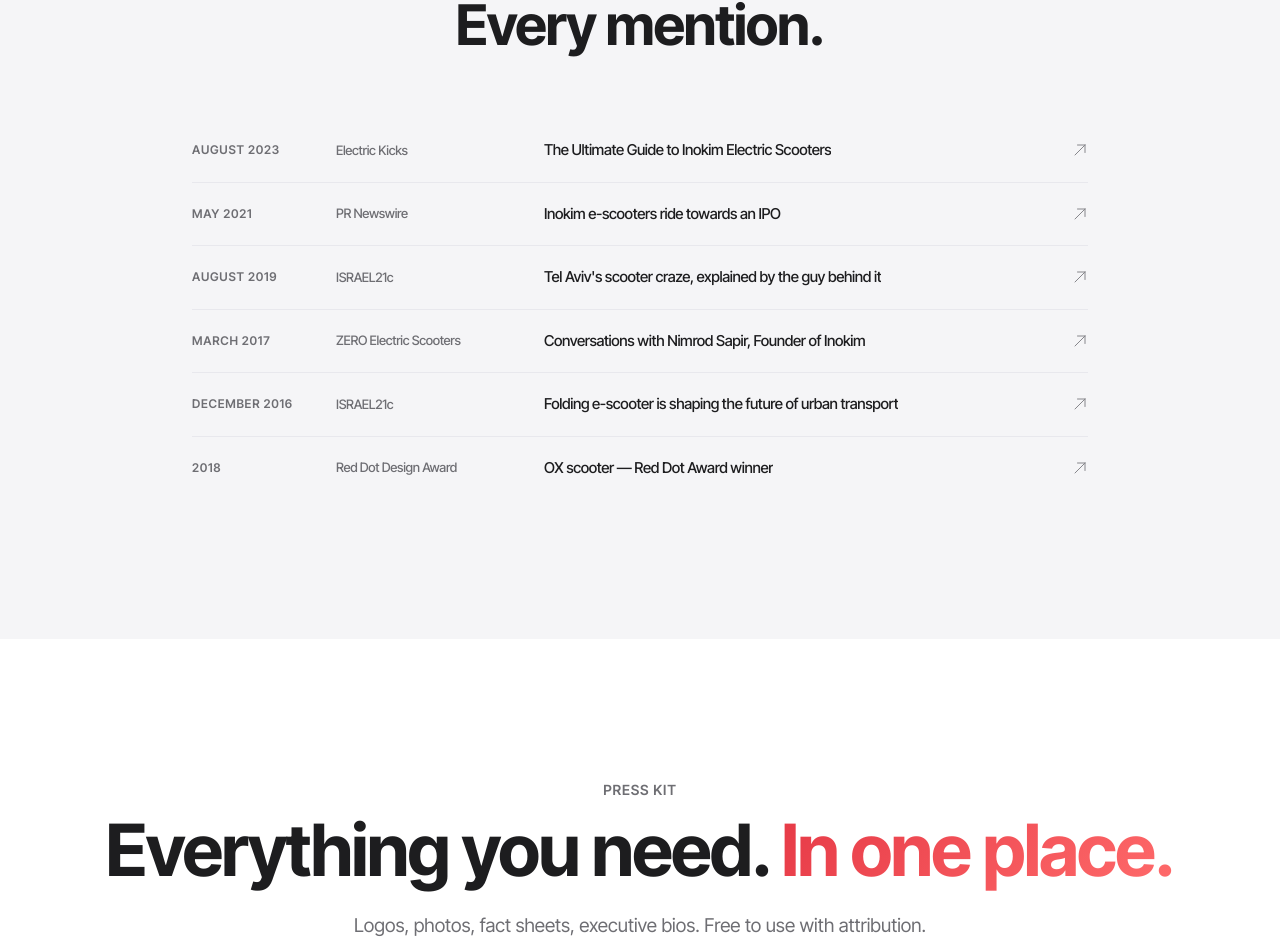
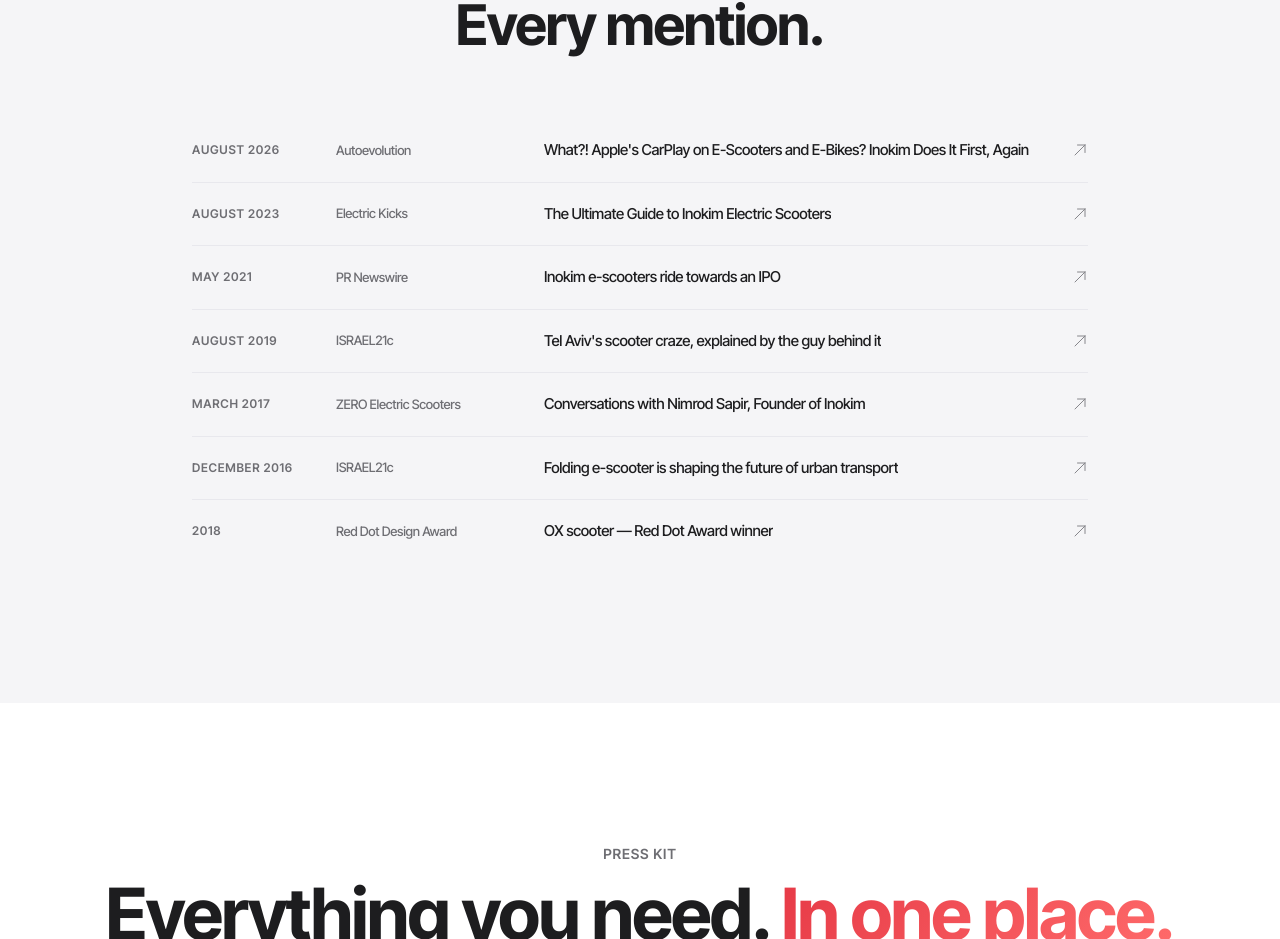
Before and after one commit to oshervaturi12/inokim-catalog, a Next.js app: page /press in a window 1280 px wide. Shown: the part 2037-2976 px from the top of the page. Built offline with nearby package versions, Linux system fonts and the light colour scheme.

Commit message:
make it better

```diff
--- a/app/press/page.tsx
+++ b/app/press/page.tsx
@@ -73,6 +73,12 @@
 
 /* ─── Full coverage list — chronological newest-first ─── */
 const COVERAGE = [
+    {
+    date: "August 2026",
+    publication: "Autoevolution",
+    headline: "What?! Apple's CarPlay on E-Scooters and E-Bikes? Inokim Does It First, Again",
+    href: "https://www.autoevolution.com/news/what-the-apple-s-carplay-on-e-scooters-and-e-bikes-inokim-does-it-first-again-269247.html",
+  },
   {
     date: "August 2023",
     publication: "Electric Kicks",
```
